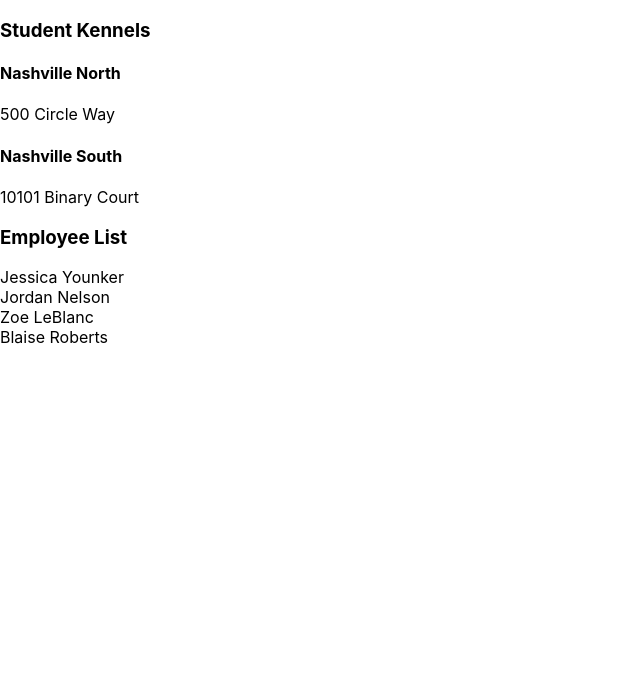
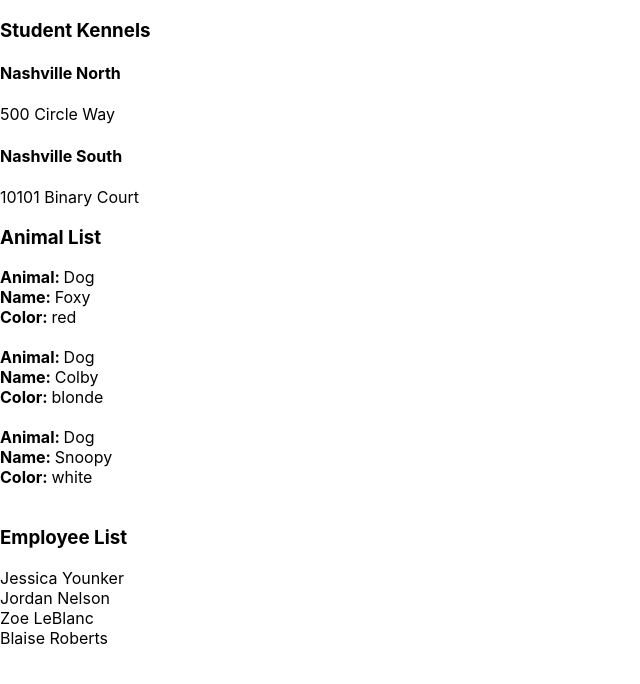
Before and after one commit to shanemiller89/kennel, a React (Create React App) app: page / in a window 1280 px wide. Shown: the top 684 px of the page, without its empty margins (0-640 px from the left). Built offline with nearby package versions, Linux system fonts and the light colour scheme.

Commit message:
completed excercise

```diff
--- a/src/components/Kennel.js
+++ b/src/components/Kennel.js
@@ -1,15 +1,11 @@
 import React, { Component } from 'react'
 import EmployeeList from "./employee/EmployeeList"
 import LocationList from "./location/LocationList.js"  // Import EmployeeList component
+import AnimalList from './animal/AnimalList';
 
 
 export default class Kennel extends Component {
-       /*
-        Although you will eventually be pulling your objects
-        from your json-server API, for this chapter, we're
-        faking it and just creating those arrays in the component
-        itself
-    */
+
    employeesFromAPI = [
     { id: 1, name: "Jessica Younker" },
     { id: 2, name: "Jordan Nelson" },
@@ -17,21 +13,29 @@ export default class Kennel extends Component {
     { id: 4, name: "Blaise Roberts" }
 ]
 
-// This will eventually get pulled from the API
 locationsFromAPI = [
     { id: 1, name: "Nashville North", address: "500 Circle Way" },
     { id: 2, name: "Nashville South", address: "10101 Binary Court" }
 ]
 
+animalsFromAPI = [
+    {id: 1, animal:"Dog" , name: "Foxy", color:"red"},
+    {id: 2, animal:"Dog" , name: "Colby", color:"blonde"},
+    {id: 3, animal:"Dog" , name: "Snoopy", color:"white"}
+]
+
 state = {
     employees: this.employeesFromAPI,
-    locations: this.locationsFromAPI
+    locations: this.locationsFromAPI,
+    animals: this.animalsFromAPI
 }
     render() {
         return (
             <article className="kennel">
                 <LocationList locations={this.state.locations} />
+                <AnimalList  animals={this.state.animals}/>
                 <EmployeeList employees={this.state.employees} />
+
             </article>
         );
     }
--- /dev/null
+++ b/src/components/animal/AnimalList.js
@@ -0,0 +1,21 @@
+import React, { Component} from 'react'
+
+export default class AnimalList extends Component {
+    render() {
+        return (
+            <article>
+                <h1>Animal List</h1>
+                {
+                    this.props.animals.map(animal =>
+                        <div key={animal.id}>
+                            <div><strong>Animal: </strong>{animal.animal}</div>
+                            <div><strong>Name: </strong>{animal.name}</div>
+                            <div><strong>Color: </strong>{animal.color}</div>
+                            <br />
+                        </div>
+                        )
+                }
+            </article>
+        );
+    }
+}
--- a/src/components/location/LocationList.js
+++ b/src/components/location/LocationList.js
@@ -1,7 +1,7 @@
 import React, { Component } from 'react'
 
 
-export default class LocationList  extends Component {
+export default class LocationList extends Component {
     render() {
         return (
             <article>
```
